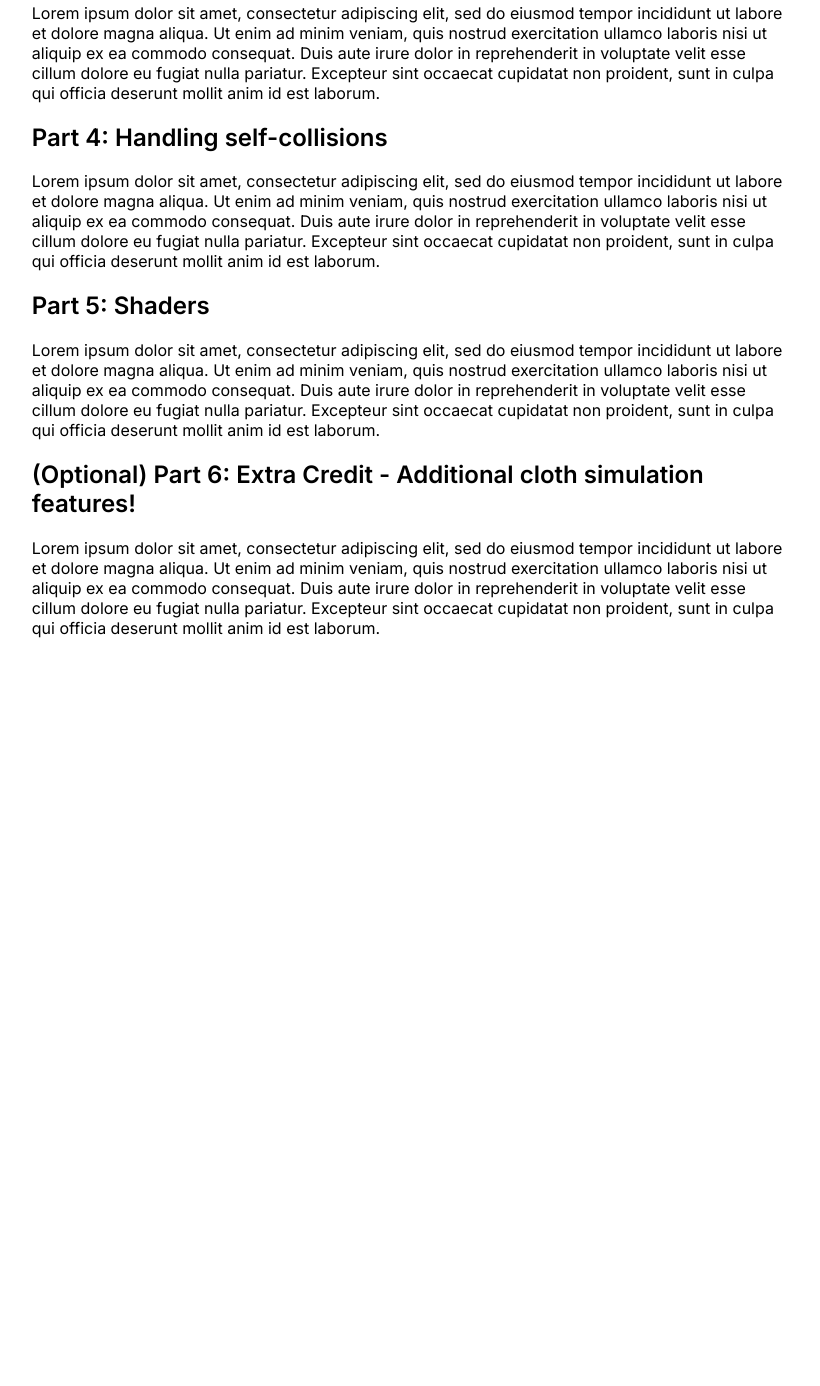
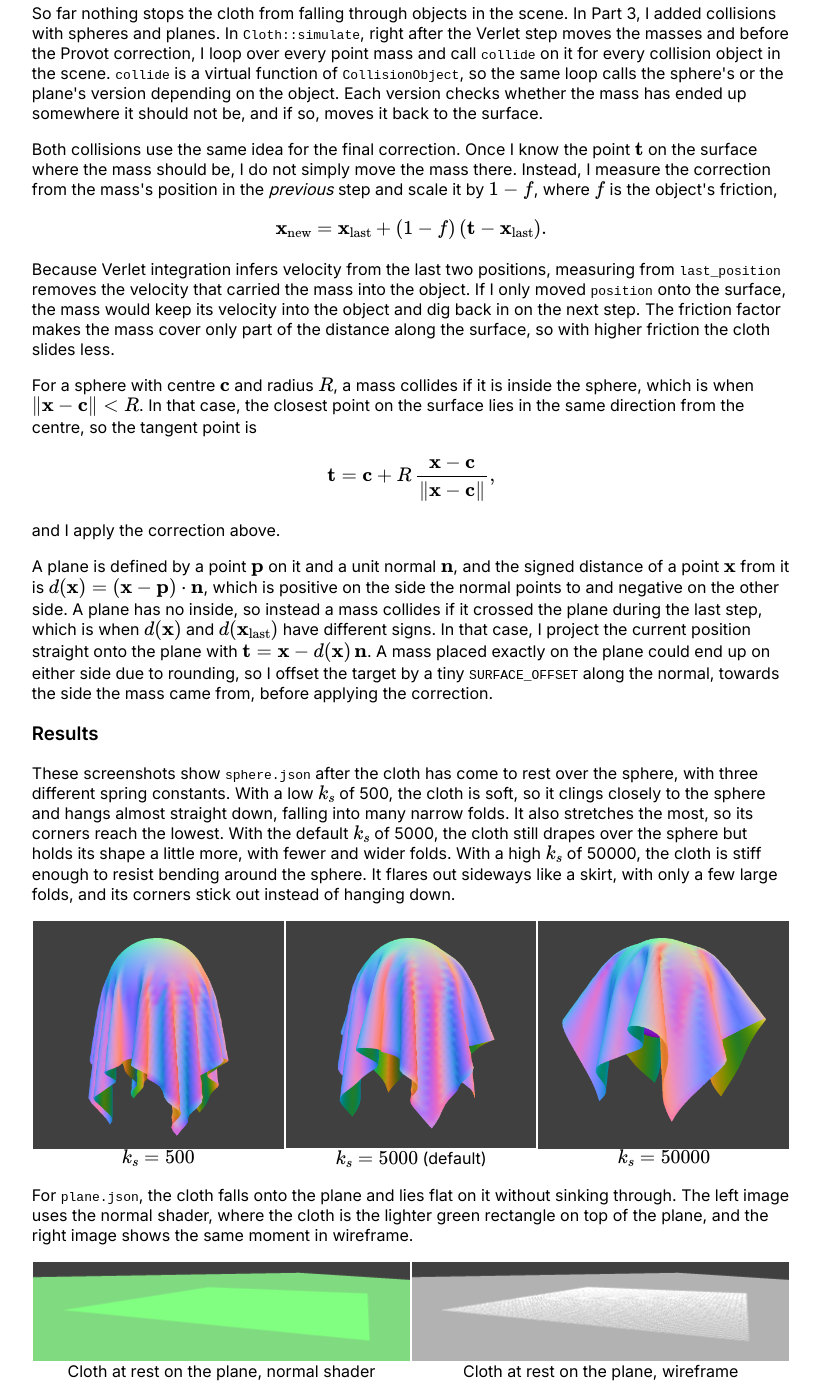
Before and after one commit to cal-cs184-student/hw4-klk645445-writeup, a plain HTML site: page index.html in a window 1280 px wide. Shown: the part 4920-6306 px from the top of the page, without its empty margins (229-1049 px from the left). Before the commit the page ends 5626 px from the top, so only its background shows below. Drawn offline with nearby package versions, Linux system fonts and the light colour scheme; some packages are replaced by stand-ins of ours.

Commit message:
Add Part 3 write-up and screenshots

```diff
--- a/index.html
+++ b/index.html
@@ -293,7 +293,92 @@
 		</figure>
 
 		<h2>Part 3: Handling collisions with other objects</h2>
-		Lorem ipsum dolor sit amet, consectetur adipiscing elit, sed do eiusmod tempor incididunt ut labore et dolore magna aliqua. Ut enim ad minim veniam, quis nostrud exercitation ullamco laboris nisi ut aliquip ex ea commodo consequat. Duis aute irure dolor in reprehenderit in voluptate velit esse cillum dolore eu fugiat nulla pariatur. Excepteur sint occaecat cupidatat non proident, sunt in culpa qui officia deserunt mollit anim id est laborum.
+		<p>
+		So far nothing stops the cloth from falling through objects in the scene. In Part 3, I added collisions with spheres
+		and planes. In <code>Cloth::simulate</code>, right after the Verlet step moves the masses and before the Provot
+		correction, I loop over every point mass and call <code>collide</code> on it for every collision object in the scene.
+		<code>collide</code> is a virtual function of <code>CollisionObject</code>, so the same loop calls the sphere's or the
+		plane's version depending on the object. Each version checks whether the mass has ended up somewhere it should not be,
+		and if so, moves it back to the surface.
+		</p>
+
+		<p>
+		Both collisions use the same idea for the final correction. Once I know the point \( \mathbf{t} \) on the surface where
+		the mass should be, I do not simply move the mass there. Instead, I measure the correction from the mass's position in
+		the <i>previous</i> step and scale it by \( 1 - f \), where \( f \) is the object's friction,
+		\[ \mathbf{x}_{\text{new}} = \mathbf{x}_{\text{last}} + (1 - f)\,(\mathbf{t} - \mathbf{x}_{\text{last}}). \]
+		Because Verlet integration infers velocity from the last two positions, measuring from <code>last_position</code>
+		removes the velocity that carried the mass into the object. If I only moved <code>position</code> onto the surface,
+		the mass would keep its velocity into the object and dig back in on the next step. The friction factor makes the mass
+		cover only part of the distance along the surface, so with higher friction the cloth slides less.
+		</p>
+
+		<p>
+		For a sphere with centre \( \mathbf{c} \) and radius \( R \), a mass collides if it is inside the sphere, which is when
+		\( \|\mathbf{x} - \mathbf{c}\| &lt; R \). In that case, the closest point on the surface lies in the same direction from
+		the centre, so the tangent point is
+		\[ \mathbf{t} = \mathbf{c} + R\,\frac{\mathbf{x} - \mathbf{c}}{\|\mathbf{x} - \mathbf{c}\|}, \]
+		and I apply the correction above.
+		</p>
+
+		<p>
+		A plane is defined by a point \( \mathbf{p} \) on it and a unit normal \( \mathbf{n} \), and the signed distance of a point
+		\( \mathbf{x} \) from it is \( d(\mathbf{x}) = (\mathbf{x} - \mathbf{p}) \cdot \mathbf{n} \), which is positive on the side the
+		normal points to and negative on the other side. A plane has no inside, so instead a mass collides if it crossed the
+		plane during the last step, which is when \( d(\mathbf{x}) \) and \( d(\mathbf{x}_{\text{last}}) \) have different signs. In
+		that case, I project the current position straight onto the plane with
+		\( \mathbf{t} = \mathbf{x} - d(\mathbf{x})\,\mathbf{n} \). A mass placed exactly on the plane could end up on either side due
+		to rounding, so I offset the target by a tiny <code>SURFACE_OFFSET</code> along the normal, towards the side the mass
+		came from, before applying the correction.
+		</p>
+
+		<h3>Results</h3>
+		<p>
+		These screenshots show <code>sphere.json</code> after the cloth has come to rest over the sphere, with three different
+		spring constants. With a low \( k_s \) of 500, the cloth is soft, so it clings closely to the sphere and hangs almost
+		straight down, falling into many narrow folds. It also stretches the most, so its corners reach the lowest. With the
+		default \( k_s \) of 5000, the cloth still drapes over the sphere but holds its shape a little more, with fewer and wider
+		folds. With a high \( k_s \) of 50000, the cloth is stiff enough to resist bending around the sphere. It flares out
+		sideways like a skirt, with only a few large folds, and its corners stick out instead of hanging down.
+		</p>
+		<div style="display: flex; flex-direction: column; align-items: center;">
+			<table style="width: 100%; text-align: center; border-collapse: collapse; table-layout: fixed;">
+			  <tr>
+				<td style="text-align: center;">
+				  <img src="assets/part3_sphere_ks500.png" width="100%"/>
+				  <figcaption>\( k_s = 500 \)</figcaption>
+				</td>
+				<td style="text-align: center;">
+				  <img src="assets/part3_sphere_ks5000.png" width="100%"/>
+				  <figcaption>\( k_s = 5000 \) (default)</figcaption>
+				</td>
+				<td style="text-align: center;">
+				  <img src="assets/part3_sphere_ks50000.png" width="100%"/>
+				  <figcaption>\( k_s = 50000 \)</figcaption>
+				</td>
+			  </tr>
+			</table>
+		</div>
+
+		<p>
+		For <code>plane.json</code>, the cloth falls onto the plane and lies flat on it without sinking through. The left image
+		uses the normal shader, where the cloth is the lighter green rectangle on top of the plane, and the right image shows
+		the same moment in wireframe.
+		</p>
+		<div style="display: flex; flex-direction: column; align-items: center;">
+			<table style="width: 100%; text-align: center; border-collapse: collapse; table-layout: fixed;">
+			  <tr>
+				<td style="text-align: center;">
+				  <img src="assets/part3_plane.png" width="100%"/>
+				  <figcaption>Cloth at rest on the plane, normal shader</figcaption>
+				</td>
+				<td style="text-align: center;">
+				  <img src="assets/part3_plane_wireframe.png" width="100%"/>
+				  <figcaption>Cloth at rest on the plane, wireframe</figcaption>
+				</td>
+			  </tr>
+			</table>
+		</div>
 
 		<h2>Part 4: Handling self-collisions</h2>
 		Lorem ipsum dolor sit amet, consectetur adipiscing elit, sed do eiusmod tempor incididunt ut labore et dolore magna aliqua. Ut enim ad minim veniam, quis nostrud exercitation ullamco laboris nisi ut aliquip ex ea commodo consequat. Duis aute irure dolor in reprehenderit in voluptate velit esse cillum dolore eu fugiat nulla pariatur. Excepteur sint occaecat cupidatat non proident, sunt in culpa qui officia deserunt mollit anim id est laborum.
```
Also changed, not shown: assets/part3_plane.png (added), assets/part3_plane_wireframe.png (added), assets/part3_sphere_ks500.png (added), assets/part3_sphere_ks5000.png (added), assets/part3_sphere_ks50000.png (added).
